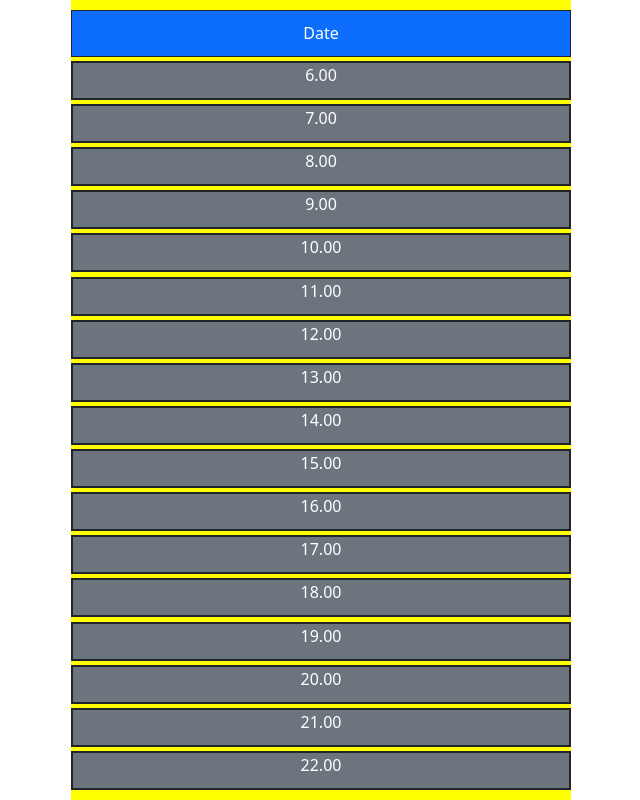
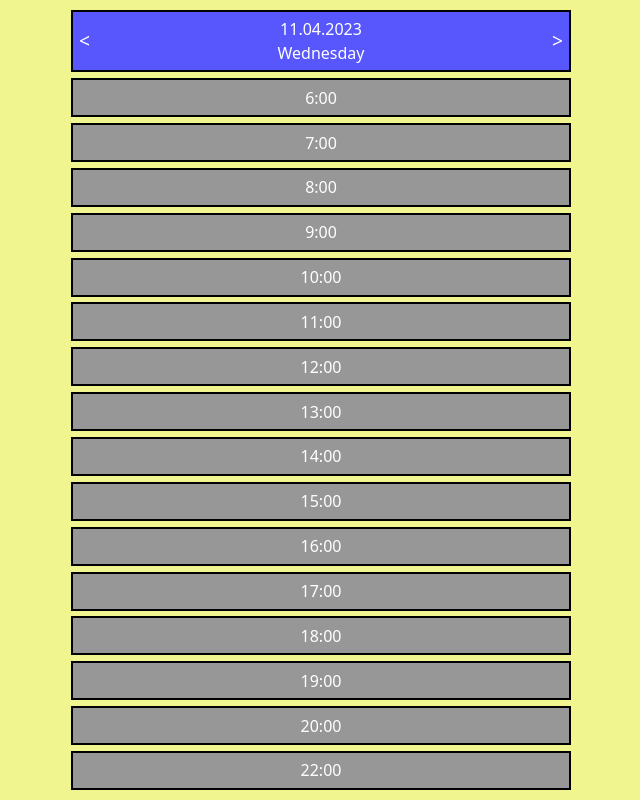
Before and after one commit to Roman-cas88/Laundry, a React (Create React App) app: page / in a window 1280 px wide. Shown: the whole page, without its empty margins (319-959 px from the left). Built offline with nearby package versions, Linux system fonts and the light colour scheme.

Commit message:
get Date / some SCC

```diff
--- a/src/component/mainView/MainView.jsx
+++ b/src/component/mainView/MainView.jsx
@@ -3,14 +3,26 @@ import { Container } from 'react-bootstrap'
 import './mainView.css'
 
 export const MainView = () => {
-    const reservTime = ['6.00', '7.00', '8.00', '9.00', '10.00', '11.00', '12.00',
-     '13.00', '14.00', '15.00', '16.00', '17.00', '18.00', '19.00',
-    '20.00', '21.00', '22.00']
+  const date = new Date()
+  const day = date.getDate()
+  const month = `${date.getMonth() + 1}`.padStart(2, "0")
+  const year = date.getFullYear()
+  const week = ['Monday', 'Tuesday', 'Wednesday', 'Thursday', 'Friday', 'Saturday', 'Sunday']
+  const dayOfWeek = week[date.getDay()]
+  const reservTime = [6,7,8,9,10,11,12,13,14,15,16,17,18,19,20,22]
+
   return (
     <Container className='mainView'>
-        <div style={{height:'6%', display:'flex', justifyContent:'center', alignItems:'center'}} className='text-center bg-primary text-white border border-dark'>Date</div>
+        <div  className='date'>
+          <button className='butLeft'>{'<'}</button>
+          <div>
+            {day}.{month}.{year} <br/>
+            {dayOfWeek}
+          </div>
+          <button className='butRight'>{'>'}</button>
+        </div>
             {reservTime.map((time) => (
-                <div key={time} style={{height:'5%', textAlign:'center'}} className='border-2 text-center bg-secondary text-white border border-dark'>{time}</div>
+                <div key={time} className='time'>{time}:00</div>
             ))}
     </Container>
   )
--- a/src/component/mainView/mainView.css
+++ b/src/component/mainView/mainView.css
@@ -1,3 +1,6 @@
+* {
+    background-color: rgb(241, 245, 143);
+}
 .mainView {
     max-width: 500px;
     height: 100vh;
@@ -6,5 +9,50 @@
     display: flex;
     flex-direction: column;
     justify-content: space-between;
-    background-color: yellow;
 }
+.date {
+    display: flex;
+    justify-content: center;
+    align-items: center;
+    height: 8%;
+    background-color: rgb(87, 87, 253);
+    color: white;
+    border: solid 2px black;
+}
+.time {
+    display: flex;
+    display: flex;
+    justify-content: center;
+    align-items: center;
+    height: 5%;
+    background-color: rgb(151, 151, 151);
+    color: white;
+    border: solid 2px black;
+}
+.date button{
+    display: flex;
+    align-items: center;
+    height: 100%;
+    border: none;
+    width: 35%;
+    background-color: rgb(87, 87, 253);
+    color: white;
+    font-size: larger;
+}
+.date div{
+    display: flex;
+    justify-content: center;
+    align-items: center;
+    height: 100%;
+    border: none;
+    width: 30%;
+    background-color: rgb(87, 87, 253);
+    color: white;
+    text-align: center;
+}
+.butLeft {
+    justify-content: left;
+}
+.butRight {
+    justify-content: right;
+}
```
